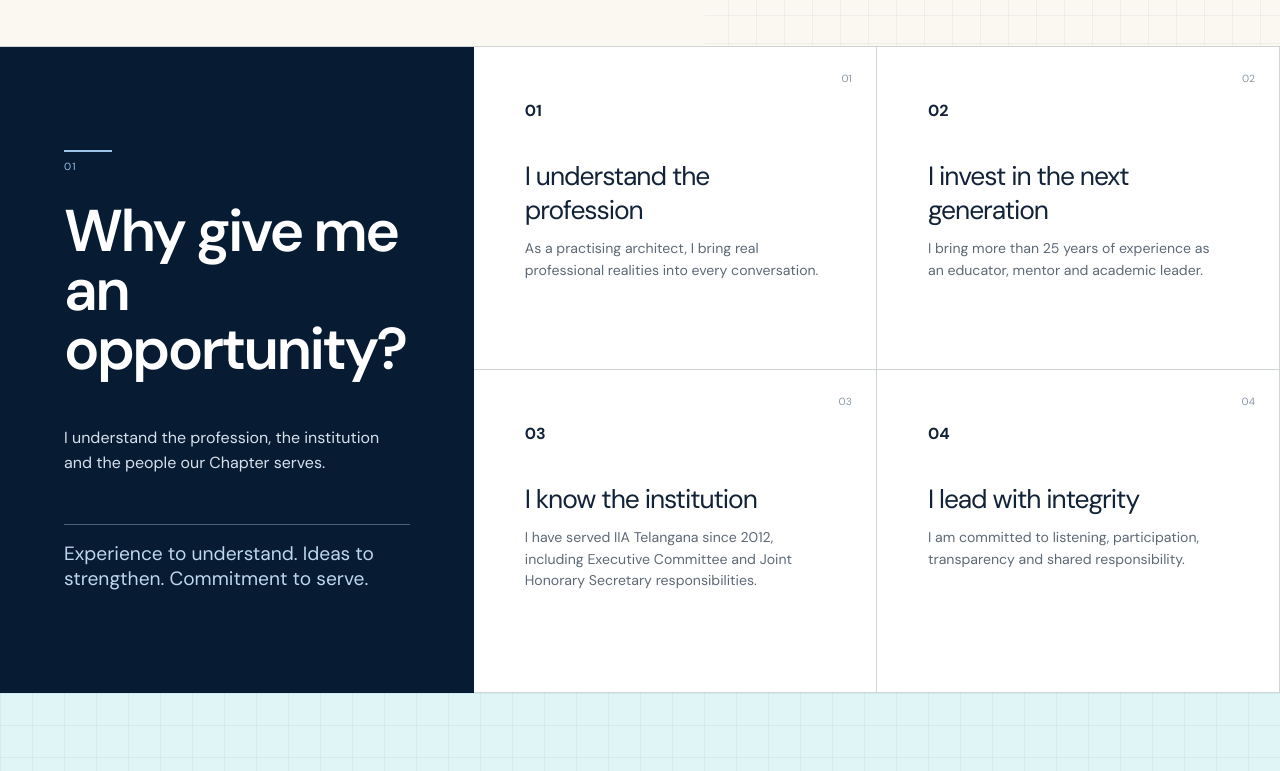
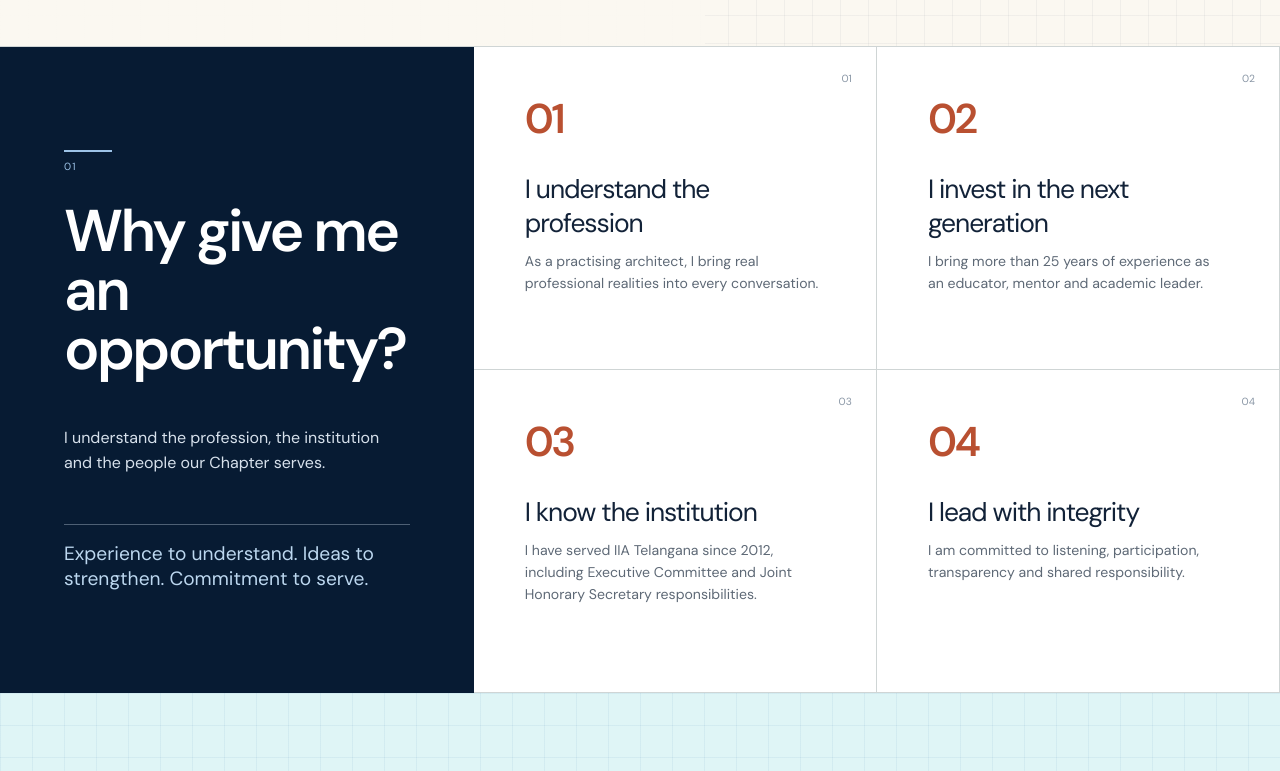
Before and after one commit to shivasricharan/adityasingaraju, a React (Vite) app: page / in a window 1280 px wide. Shown: the part 829-1600 px from the top of the page. Built offline with nearby package versions, Linux system fonts and the light colour scheme.

Commit message:
Style numbered campaign visuals without decorative icons

```diff
--- a/src/styles.css
+++ b/src/styles.css
@@ -45,6 +45,14 @@ footer{min-height:9rem;display:grid;grid-template-columns:1fr 1fr 1fr;align-item
 .promiseSection{padding-block:clamp(4.5rem,6.5vw,6.5rem)}
 h1,h2,h3{font-family:var(--sans);font-weight:600;letter-spacing:-.04em}
 .heroLead,.hero blockquote,.closingSection blockquote{font-family:var(--sans)}
+.cardNumber,.pillarNumber{display:block;font:600 2.6rem/1 var(--sans);letter-spacing:-.06em}
+.cardNumber{color:var(--terracotta)}.pillarNumber{color:var(--blue)}
+.reasonGrid h3{margin-top:2rem}.pillarDiagram h3{margin-top:1.8rem}
+.commitmentGroup header{grid-template-columns:2.5rem 1fr;gap:1rem}.commitmentGroup header>svg{display:none}.commitmentGroup header span{font-size:.72rem}
+.regionalMark{width:4rem;height:4rem;display:grid;place-items:center;border:1px solid var(--blue);border-radius:50%;background:rgba(255,255,255,.7);color:var(--blue);font-size:.78rem;font-weight:700;letter-spacing:.12em}
+.regionalPoints span{gap:.65rem}.regionalPoints b{font-size:.62rem;color:var(--terracotta);letter-spacing:.08em}
+.formAssurance{padding-left:1.3rem}.formAssurance p{margin:0}
+.closingNumber{width:3rem;height:3rem;display:grid;place-items:center;border:1px solid #f2b39f;color:#f2b39f;font-size:.72rem;font-weight:700;letter-spacing:.08em}
 
 @media(max-width:1000px){
   .siteHeader{height:76px}.menuButton{display:block}.siteHeader nav{display:none;position:absolute;top:76px;left:0;right:0;padding:1.5rem var(--gutter);background:var(--navy);flex-direction:column;align-items:stretch;border-top:1px solid #314258}.siteHeader nav.open{display:flex}.headerCta{margin-top:.5rem}
```
